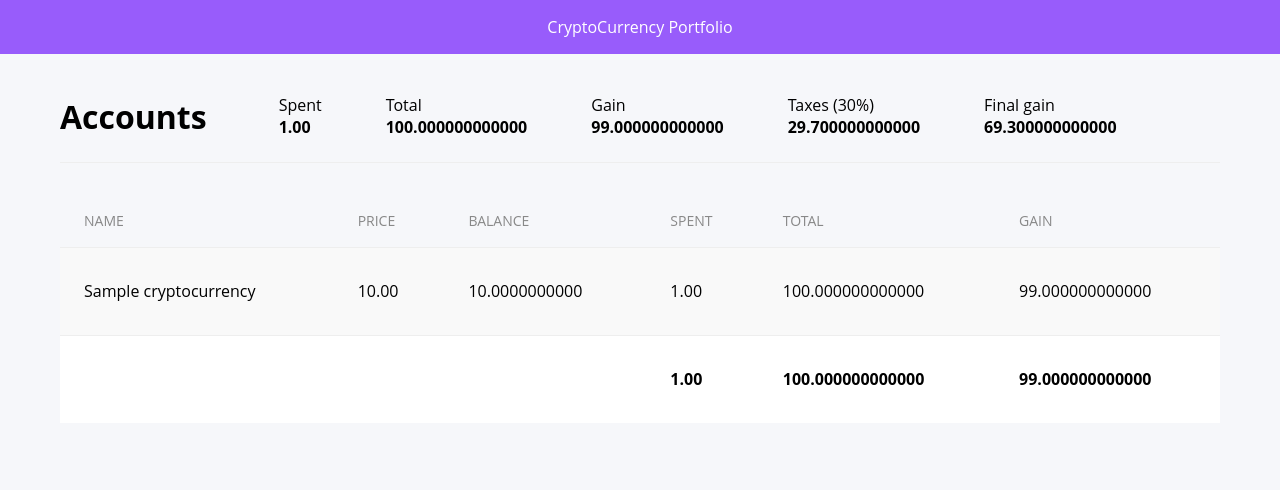
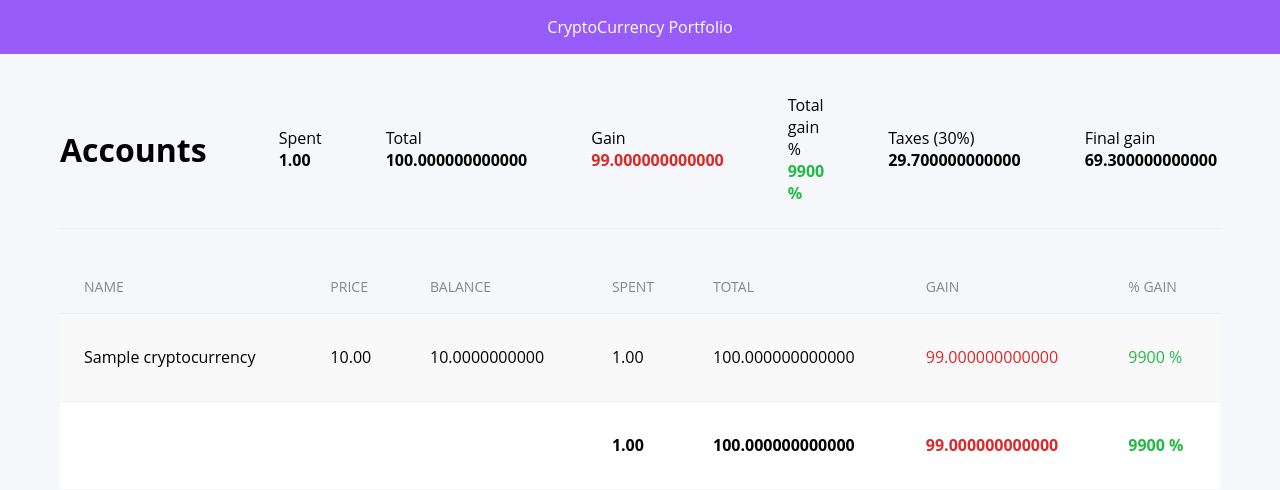
Before and after one commit to aeyoll/cryptofolio, a Django app: page / in a window 1280 px wide. Shown: the top 490 px of the page. Run offline with Django 3.2, Linux system fonts and the light colour scheme; a user stored in the database is signed in; tables that the repository leaves empty hold one stand-in row (values such as "Sample post").

Commit message:
Add the gains in percentage

```diff
--- a/cryptocurrencies/models.py
+++ b/cryptocurrencies/models.py
@@ -11,10 +11,16 @@ class CryptoCurrency(models.Model):
     def total(self):
         return self.balance * self.price
 
-
     def gain(self):
         return (self.balance * self.price) - self.spent
 
+    def gain_percentage(self):
+        gain_percentage = 100
+
+        if float(self.spent) > 0:
+            gain_percentage = float(self.gain()) / float(self.spent) * 100
+
+        return gain_percentage
 
     def __str__(self):
         return self.name
--- /dev/null
+++ b/cryptocurrencies/templates/cryptocurrencies/_style.html
@@ -0,0 +1,135 @@
+<style type="text/css">
+    * {
+        box-sizing: border-box;
+        font-family: "Open Sans", "Lucida Grande", Verdana, Arial, sans-serif;
+    }
+
+    html,
+    body {
+        background-color: #F6F7FA;
+        margin: 0;
+        min-height: 100vh;
+        padding: 0;
+    }
+
+    .app {
+        height: 100vh;
+    }
+
+    .sidebar {
+        background-color: #985CFB;
+        color: #fff;
+        padding: 1rem;
+        text-align: center;
+    }
+
+    .content {
+        margin-left: 30px;
+        margin-right: 30px;
+    }
+
+    .header {
+        align-items: center;
+        border-bottom: 1px solid #eee;
+        display: flex;
+        font-size: 2rem;
+        font-weight: 400;
+        margin: 1rem 0 2rem;
+        padding: 1rem 0;
+    }
+
+    .header .title {
+        font-size: 1em;
+        margin: 0 1em 0 0;
+    }
+
+    .header-stats {
+        align-items: center;
+        display: flex;
+        flex: 1;
+        font-size: 1rem;
+    }
+
+    .header-stat {
+        margin-left: 1em;
+        padding: .5rem 1.5rem;
+    }
+
+    .header-stat-data {
+        font-weight: 700;
+    }
+
+    .box {
+        background-color: #fff;
+    }
+
+    .table-responsive {
+        overflow-x: scroll;
+    }
+
+    .table {
+        border-spacing: 0;
+        border-collapse: collapse;
+        width: 100%;
+    }
+
+    .table>thead>tr>th {
+        vertical-align: bottom;
+        border-bottom: 1px solid #eee;
+        text-transform: uppercase;
+        background-color: #F6F7FA;
+        color: #888;
+        font-weight: 400;
+        font-size: 14px;
+    }
+
+    .table>thead:first-child>tr:first-child>td,
+    .table>thead:first-child>tr:first-child>th {
+        border-top: 0;
+    }
+
+    .table>tbody>tr>td,
+    .table>tbody>tr>th,
+    .table>tfoot>tr>td,
+    .table>tfoot>tr>th,
+    .table>thead>tr>td,
+    .table>thead>tr>th {
+        padding: 2rem 1.5rem;
+        line-height: 1.42857143;
+        vertical-align: top;
+        border-top: 1px solid #eee;
+    }
+
+
+    .table>thead>tr>td,
+    .table>thead>tr>th {
+        padding: 1rem 1.5rem;
+    }
+
+    th {
+        text-align: left;
+    }
+
+    .table-striped>tbody>tr:nth-of-type(odd) {
+        background-color: #f9f9f9;
+    }
+
+    .green {
+        color: #21ba45 !important;
+    }
+
+    .red {
+        color: #db2828 !important;
+    }
+
+    @media (min-width: 1000px) {
+        .content {
+            margin-left: 60px;
+            margin-right: 60px;
+        }
+
+        .table-responsive {
+            overflow-x: auto;
+        }
+    }
+</style>
--- a/cryptocurrencies/templates/cryptocurrencies/index.html
+++ b/cryptocurrencies/templates/cryptocurrencies/index.html
@@ -2,133 +2,7 @@
 <html>
     <head>
         <title>CryptoCurrency Portfolio</title>
-        <style type="text/css">
-            * {
-                box-sizing: border-box;
-                font-family: "Open Sans", "Lucida Grande", Verdana, Arial, sans-serif;
-            }
-
-            html,
-            body {
-                background-color: #F6F7FA;
-                margin: 0;
-                min-height: 100vh;
-                padding: 0;
-            }
-
-            .app {
-                height: 100vh;
-            }
-
-            .sidebar {
-                background-color: #985CFB;
-                color: #fff;
-                padding: 1rem;
-                text-align: center;
-            }
-
-            .content {
-                margin-left: 30px;
-                margin-right: 30px;
-            }
-
-            .header {
-                align-items: center;
-                border-bottom: 1px solid #eee;
-                display: flex;
-                font-size: 2rem;
-                font-weight: 400;
-                margin: 1rem 0 2rem;
-                padding: 1rem 0;
-            }
-
-            .header .title {
-                font-size: 1em;
-                margin: 0 1em 0 0;
-            }
-
-            .header-stats {
-                align-items: center;
-                display: flex;
-                flex: 1;
-                font-size: 1rem;
-            }
-
-            .header-stat {
-                margin-left: 1em;
-                padding: .5rem 1.5rem;
-            }
-
-            .header-stat-data {
-                font-weight: 700;
-            }
-
-            .box {
-                background-color: #fff;
-            }
-
-            .table-responsive {
-                overflow-x: scroll;
-            }
-
-            .table {
-                border-spacing: 0;
-                border-collapse: collapse;
-                width: 100%;
-            }
-
-            .table>thead>tr>th {
-                vertical-align: bottom;
-                border-bottom: 1px solid #eee;
-                text-transform: uppercase;
-                background-color: #F6F7FA;
-                color: #888;
-                font-weight: 400;
-                font-size: 14px;
-            }
-
-            .table>thead:first-child>tr:first-child>td,
-            .table>thead:first-child>tr:first-child>th {
-                border-top: 0;
-            }
-
-            .table>tbody>tr>td,
-            .table>tbody>tr>th,
-            .table>tfoot>tr>td,
-            .table>tfoot>tr>th,
-            .table>thead>tr>td,
-            .table>thead>tr>th {
-                padding: 2rem 1.5rem;
-                line-height: 1.42857143;
-                vertical-align: top;
-                border-top: 1px solid #eee;
-            }
-
-
-            .table>thead>tr>td,
-            .table>thead>tr>th {
-                padding: 1rem 1.5rem;
-            }
-
-            th {
-                text-align: left;
-            }
-
-            .table-striped>tbody>tr:nth-of-type(odd) {
-                background-color: #f9f9f9;
-            }
-
-            @media (min-width: 1000px) {
-                .content {
-                    margin-left: 60px;
-                    margin-right: 60px;
-                }
-
-                .table-responsive {
-                    overflow-x: auto;
-                }
-            }
-        </style>
+        {% include "cryptocurrencies/_style.html" %}
     </head>
     <body>
         <div class="app">
@@ -149,7 +23,19 @@
                         </div>
                         <div class="header-stat">
                             <div class="header-stat-title">Gain</div>
-                            <div class="header-stat-data">{{ total_gain }}</div>
+                            <div class="header-stat-data">
+                                <span class="{% if total_gain.amount >= 0 %}green{% else %}red{% endif %}">
+                                    {{ total_gain }}
+                                </span>
+                            </div>
+                        </div>
+                        <div class="header-stat">
+                            <div class="header-stat-title">Total gain %</div>
+                            <div class="header-stat-data">
+                                <span class="{% if total_gain_percentage >= 0 %}green{% else %}red{% endif %}">
+                                    {{ total_gain_percentage|floatformat:-2 }} %
+                                </span>
+                            </div>
                         </div>
 
                         {% if total_gain %}
@@ -177,6 +63,7 @@
                                     <th>Spent</th>
                                     <th>Total</th>
                                     <th>Gain</th>
+                                    <th>% Gain</th>
                                 </tr>
                             </thead>
                             <tbody>
@@ -187,7 +74,16 @@
                                     <td>{{ crypto_currency.balance }}</td>
                                     <td>{{ crypto_currency.spent }}</td>
                                     <td>{{ crypto_currency.total }}</td>
-                                    <td>{{ crypto_currency.gain }}</td>
+                                    <td>
+                                        <span class="{% if crypto_currency.gain.amount >= 0 %}green{% else %}red{% endif %}">
+                                            {{ crypto_currency.gain }}
+                                        </span>
+                                    </td>
+                                    <td>
+                                        <span class="{% if crypto_currency.gain_percentage >= 0 %}green{% else %}red{% endif %}">
+                                            {{ crypto_currency.gain_percentage|floatformat:-2}} %
+                                        </span>
+                                    </td>
                                 </tr>
                             {% endfor %}
                             </tbody>
@@ -198,7 +94,16 @@
                                     <th></th>
                                     <th>{{ total_spent }}</th>
                                     <th>{{ total }}</th>
-                                    <th>{{ total_gain }}</th>
+                                    <th>
+                                        <span class="{% if total_gain.amount >= 0 %}green{% else %}red{% endif %}">
+                                            {{ total_gain }}
+                                        </span>
+                                    </th>
+                                    <th>
+                                        <span class="{% if total_gain_percentage >= 0 %}green{% else %}red{% endif %}">
+                                            {{ total_gain_percentage|floatformat:-2 }} %
+                                        </span>
+                                    </th>
                                 </tr>
                             </tfoot>
                         </table>
--- a/cryptocurrencies/views.py
+++ b/cryptocurrencies/views.py
@@ -14,24 +14,24 @@ class IndexView(View):
         total_spent = 0
         total_gain = 0
         total = 0
-        total_taxes = 0
-        final_gain = 0
-
+        total_gain_percentage = 0
         taxes_percentage = 30
-
 
         for crypto_currency in crypto_currencies:
             total_spent += crypto_currency.spent
             total_gain += crypto_currency.gain()
             total += crypto_currency.total()
+            total_gain_percentage += crypto_currency.gain_percentage()
 
         total_taxes = total_gain * taxes_percentage / 100
         final_gain = total_gain - total_taxes
+        total_gain_percentage = total_gain_percentage / crypto_currencies.__len__()
 
         context = {
             'crypto_currencies': crypto_currencies,
             'total_spent': total_spent,
             'total_gain': total_gain,
+            'total_gain_percentage': total_gain_percentage,
             'total': total,
             'total_taxes': total_taxes,
             'final_gain': final_gain,
```
